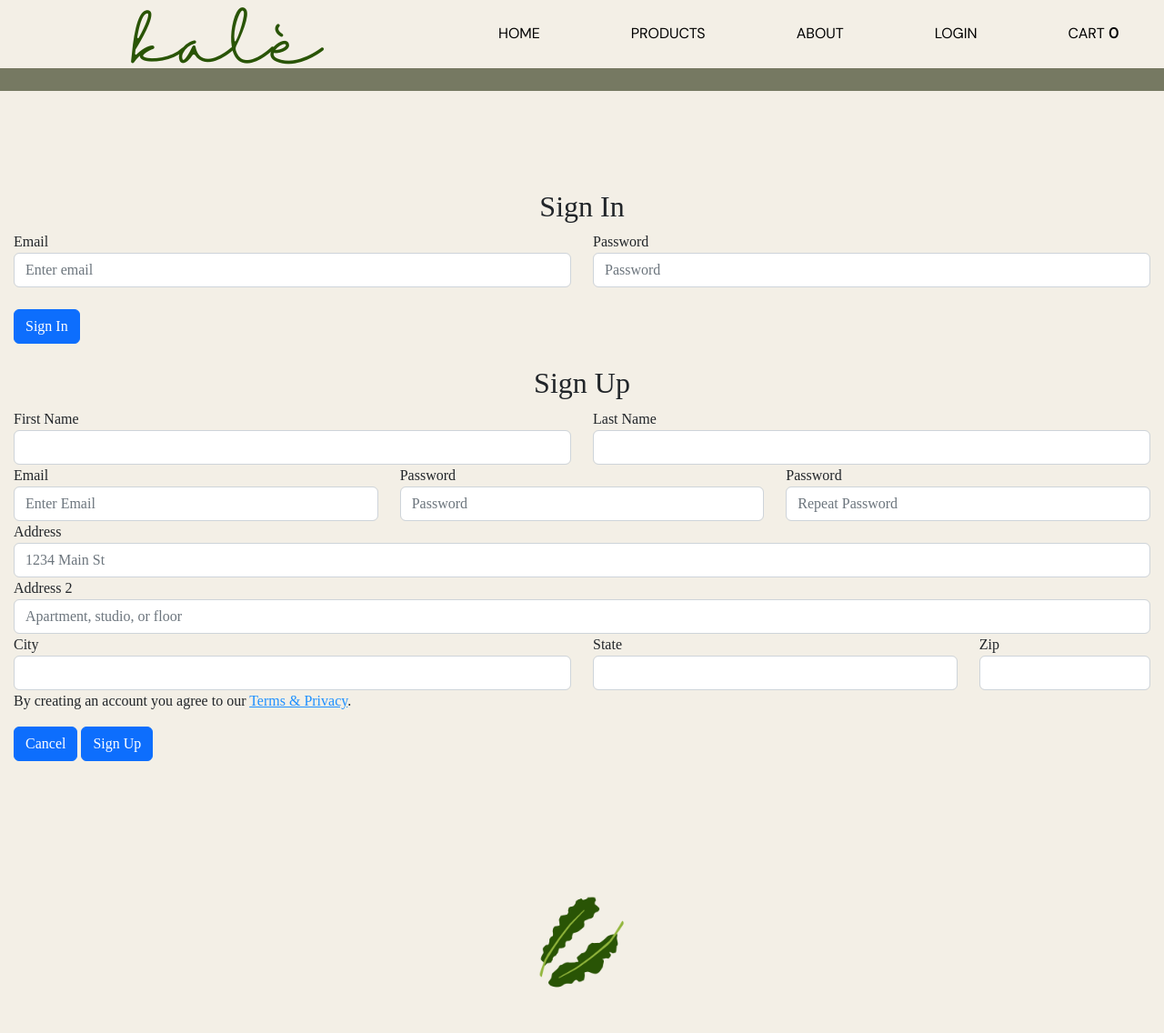
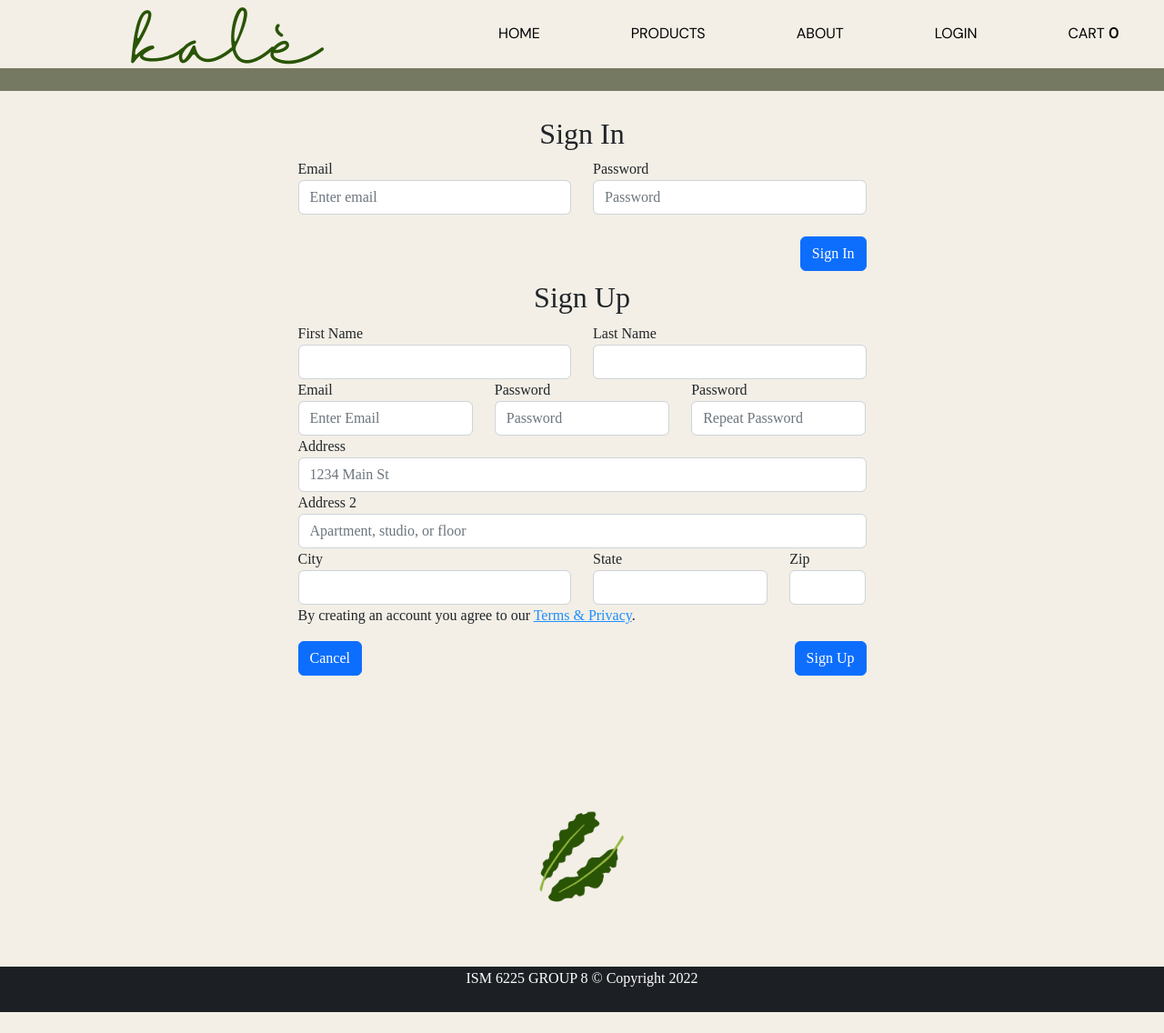
Before and after one commit to sreenidhi-kv/ISM6225-GRP8-FLASK-APP, a Flask app: page /login/ in a window 1280 px wide. Shown: the top 1136 px of the page at 91% size. After the commit the page ends 1113 px from the top, so only its background shows below. Run offline with Flask 2, Linux system fonts and the light colour scheme.

```diff
--- a/static/style.css
+++ b/static/style.css
@@ -198,7 +198,7 @@ nav ul {
 }
 
 .signup-body {
-    padding-top: 200px;
+    padding-top: 120px;
     padding-left: 15px;
     padding-right: 15px;
     text-align: left;
@@ -371,7 +371,3 @@ textarea {
   width: 50%;
   height: 90px;
 }
-
-.button{
-    border: 2px black;
-}
--- a/templates/about.html
+++ b/templates/about.html
@@ -121,10 +121,14 @@ About
         {% if msg != None %}
         <h4 style="color: navy;"> {{ msg }} </h4>
         {% endif %}
-        <div id="popup">
+        <div id="popup" class="col-12 col-sm-8 col-md-6 mx-auto">
             <form action="/sendMessage" id="form" method="post" name="form" style="align-content: center;">
+                {% if user == None %}
+                <input class="form-control" id="name" name="name" placeholder="Name" type="text" required="true">
+                {% else %}
                 <input class="form-control" id="name" name="name" placeholder="Name" type="text" required="true"
                     value="{{user.firstName}} {{user.lastName}}">
+                {% endif %}
                 <input class="form-control" id="email" name="email" placeholder="Email" type="text" required="true"
                     value="{{user.email}}">
                 <br>
--- a/templates/login.html
+++ b/templates/login.html
@@ -12,6 +12,7 @@ Login
   {% if msg != None %}
   <h4 style="color: red;"> {{ msg }} </h4>
   {% endif %}
+  <div class="col-12 col-sm-8 col-md-6 mx-auto">
     <div>
       <h2 class="center">Sign In</h2>
       <form action="/signin_action" method="post">
@@ -28,9 +29,10 @@ Login
           </div>
         </div>
         <br>
-      <button type="submit" class="btn btn-primary">Sign In</button>
+        <button type="submit" class="btn btn-primary float-end">Sign In</button>
       </form>
     </div>
+    <br>
     <br>
     <div>
       <h2 class="center">Sign Up</h2>
@@ -90,11 +92,12 @@ Login
         <p>By creating an account you agree to our <a href="#" style="color:dodgerblue">Terms & Privacy</a>.</p>
 
         <div class="clearfix">
-        <button type="button" class="cancelbtn btn btn-primary">Cancel</button>
-        <button type="submit" class="signupbtn btn btn-primary">Sign Up</button>
+          <button type="button" class="cancelbtn btn btn-primary ">Cancel</button>
+          <button type="submit" class="signupbtn btn btn-primary float-end">Sign Up</button>
         </div>
       </form>
     </div>
   </div>
+</div>
 
 {% endblock %}
```
Lines whose indentation alone changed are shown as unchanged.
